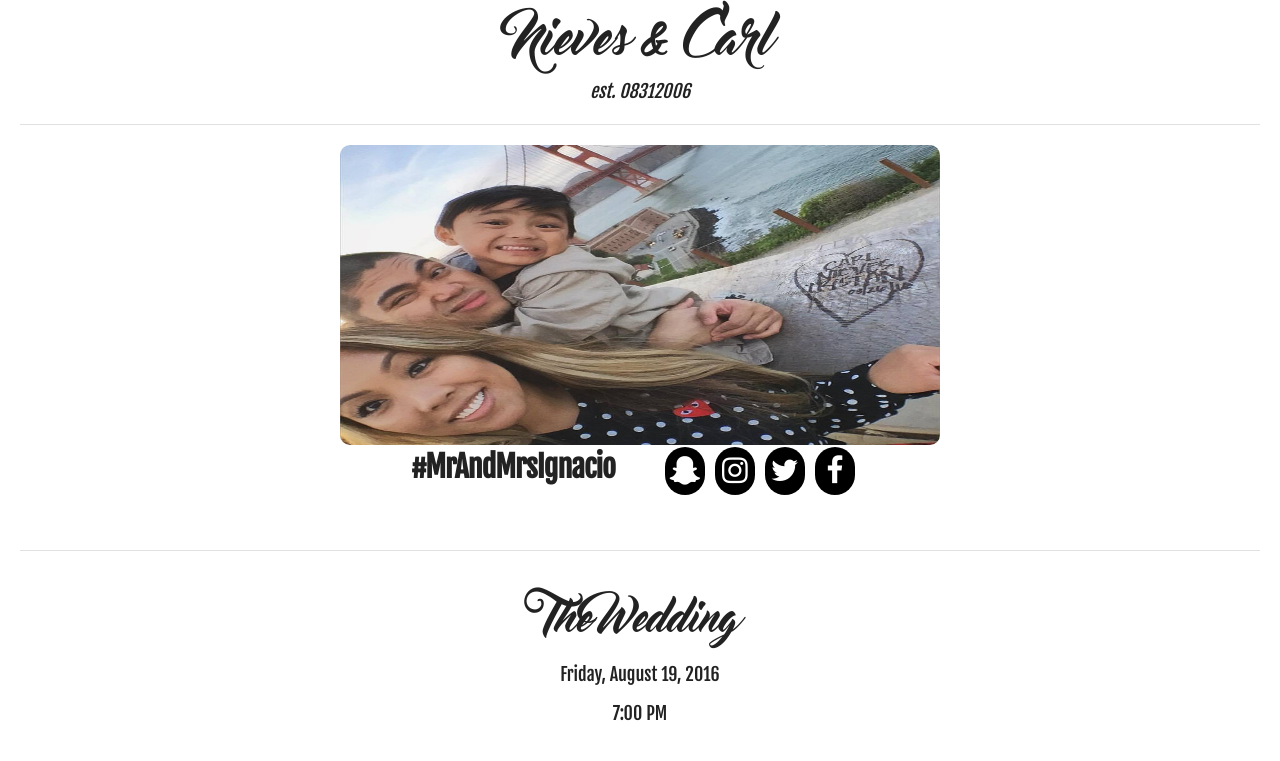
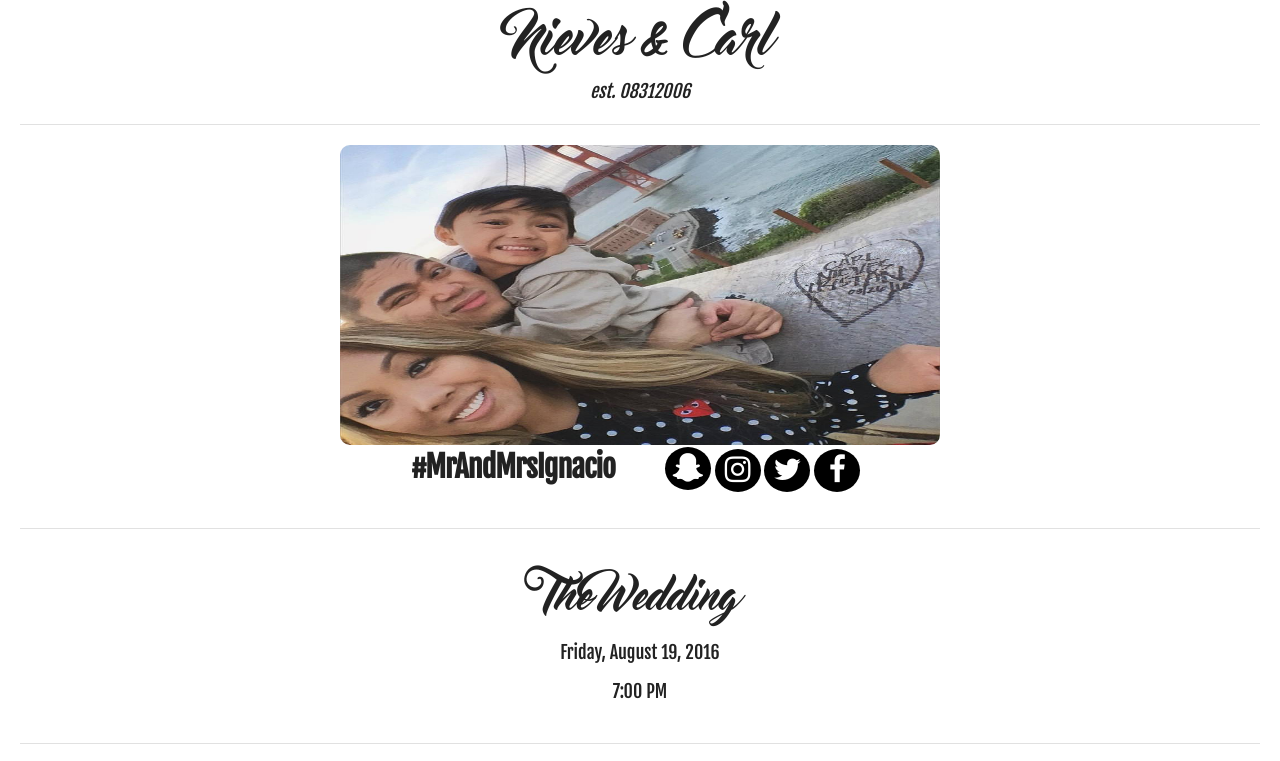
Before and after one commit to aechagen/nieves, a plain HTML site: page index.html in a window 1280 px wide. Shown: the top 761 px of the page. Drawn offline with Linux system fonts and the light colour scheme; grey boxes are pictures that could not be loaded; a script that the page names is missing; files whose address does not match are found by name.

Commit message:
... Lots of changes. Added things, removed things, so much to change. Github workflow is definitely NOT on point, but it got hard to keep up.
Final touches added, running it by the boss to see if she likes it. *fingers crossed*

```diff
--- a/css/main.sass
+++ b/css/main.sass
@@ -47,25 +47,22 @@ section
 // Hashtag and social media
 #hashtag
 	font-weight: 700
-	float: right
+	text-align: center
+
+.social-media
+	text-align: center
 
 ul
 	overflow: auto
 
-ul li
-	list-style-type: none
-	float: left
-
-ul li a i
+a i
 	background: #000// #205d7a
 	color: #fff
-	width: 40px
-	height: 40px
-	border-radius: 25px
-	font-size: 25px
+	width: 36px
+	height: 36px
+	border-radius: 100%
 	text-align: center
-	margin-right: 10px
-	padding-top: 15%
+	padding: 5px 5px 2px 5px
 
 #ceremony
 	display: inline-block
--- a/css/skeleton.css
+++ b/css/skeleton.css
@@ -415,25 +415,30 @@ there.
 */
 
 
-/* Larger than mobile */
-@media (min-width: 400px) {
-  * {
-    text-align: center;
+/* Mobile Devices */
+@media (max-width: 400px) {
+}
+
+/* Larger than phablet (also point when grid becomes active) */
+@media (min-width: 550px) {
+}
+
+/* Larger than tablet */
+@media (min-width: 750px) {
+  #hashtag {
+    float: right;
   }
 
-  #hashtag {
-
+  .social-media {
+    float: left;
   }
 }
 
-/* Larger than phablet (also point when grid becomes active) */
-@media (min-width: 550px) {}
+/* Larger than desktop */
+@media (min-width: 1000px) {
 
-/* Larger than tablet */
-@media (min-width: 750px) {}
+}
 
-/* Larger than desktop */
-@media (min-width: 1000px) {}
 
 /* Larger than Desktop HD */
 @media (min-width: 1200px) {}
--- a/index.html
+++ b/index.html
@@ -15,7 +15,6 @@
   <link rel="stylesheet" href="bower_components/fa-snapchat/fa-snapchat.css">
   <link href='https://fonts.googleapis.com/css?family=Fjalla+One' rel='stylesheet' type='text/css'>
   <link href='https://fonts.googleapis.com/css?family=Oswald' rel='stylesheet' type='text/css'>
-  <link rel="icon" type="image/png" href="images/favicon.png">
 </head>
 <body>
   <div class="container-fluid">
@@ -32,17 +31,15 @@
 
     <div class="row">
       <div class="six columns">
-        <h4 id="hashtag" class="text-center">#MrAndMrsIgnacio</h4>
+        <h4 id="hashtag">#MrAndMrsIgnacio</h4>
       </div> <!-- .six columns -->
 
       <div class="six columns">
-        <div id="social-media">
-          <ul>
-            <li><a href="#"><i class="fa fa-snapchat fa-2x"></i></a></li>
-            <li><a href="#"><i class="fa fa-instagram fa-2x"></i></a></li>
-            <li><a href="#"><i class="fa fa-twitter fa-2x"></i></a></li>
-            <li><a href="#"><i class="fa fa-facebook fa-2x"></i></a></li>
-          </ul>
+        <div class="social-media">
+          <a href="https://www.snapchat.com/add/nieeevesld"><i class="fa fa-snapchat fa-2x"></i></a>
+          <a href="https://www.instagram.com/nieeeves/"><i class="fa fa-instagram fa-2x"></i></a>
+          <a href="https://twitter.com/nieeeves"><i class="fa fa-twitter fa-2x"></i></a>
+          <a href="https://www.facebook.com/nieeevesld"><i class="fa fa-facebook fa-2x"></i></a>
         </div> <!-- #social-media -->
       </div> <!-- .six columns -->
     </div> <!-- .row -->
@@ -66,8 +63,7 @@
       </div> <!-- .six columns -->
 
       <div class="six columns">
-        <section id="directions">
-          <div id="ceremony">
+        <div id="ceremony" class="text-center">
           <h2>Ceremony &amp; Reception</h2>
           <address>
             The Grove<br>
@@ -75,7 +71,6 @@
             Las Vegas, NV 89131<br>
           </address>
         </div> <!-- #ceremony -->
-        </section>
       </div> <!-- .six columns -->
     </div> <!-- .row -->
     <hr>
@@ -104,8 +99,9 @@
           })(document, 'script');</script>
         <a href="https://www.paypal.com/cgi-bin/webscr?cmd=_donations&business=clopezhagen%40gmail%2ecom&lc=US&item_name=Nieves%20and%20Carl%27s%20HoneyFund&no_note=0&currency_code=USD&bn=PP%2dDonationsBF%3abtn_donate_SM%2egif%3aNonHostedGuest" class="button inline">HoneyFund</a>
         <div style="display:none">
-          <div id="honeyFund">
+          <div id="honeyFund" class="text-center">
             <h4>HoneyFund</h4>
+            <div class="tryThis">
               <p>Our life together has already begun</p>
               <p>We have almost everything under the sun</p>
               <p>But if a gift you'd like to bring</p>
@@ -116,7 +112,8 @@
               <p>In every single way</p>
               <a href="https://www.paypal.com/cgi-bin/webscr?cmd=_donations&business=clopezhagen%40gmail%2ecom&lc=US&item_name=Nieves%20and%20Carl%27s%20HoneyFund&no_note=0&currency_code=USD&bn=PP%2dDonationsBF%3abtn_donate_SM%2egif%3aNonHostedGuest">Donate to our "Honey Fund"!</a>
             </div>
-        </div>
+          </div> <!-- #honeyFund -->
+        </div> <!-- Hides honeyFund's contents until clicked -->
       </div> <!-- .twelve columns -->
     </div> <!-- .row -->
   </div> <!-- .container-fluid -->
```
Also changed, not shown: css/main.css, 1 other file. Lines whose indentation alone changed are shown as unchanged.
